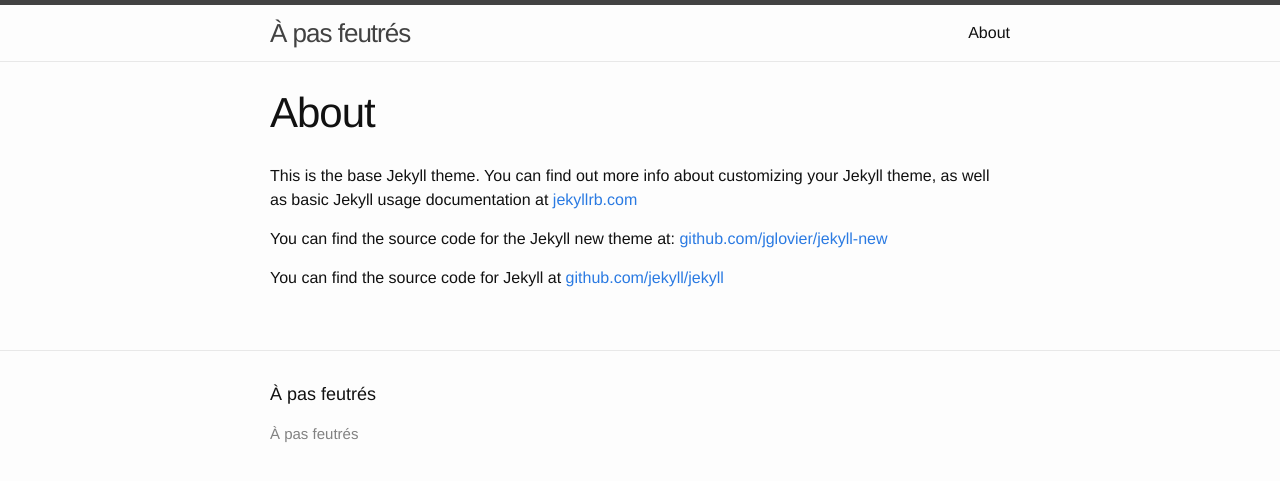
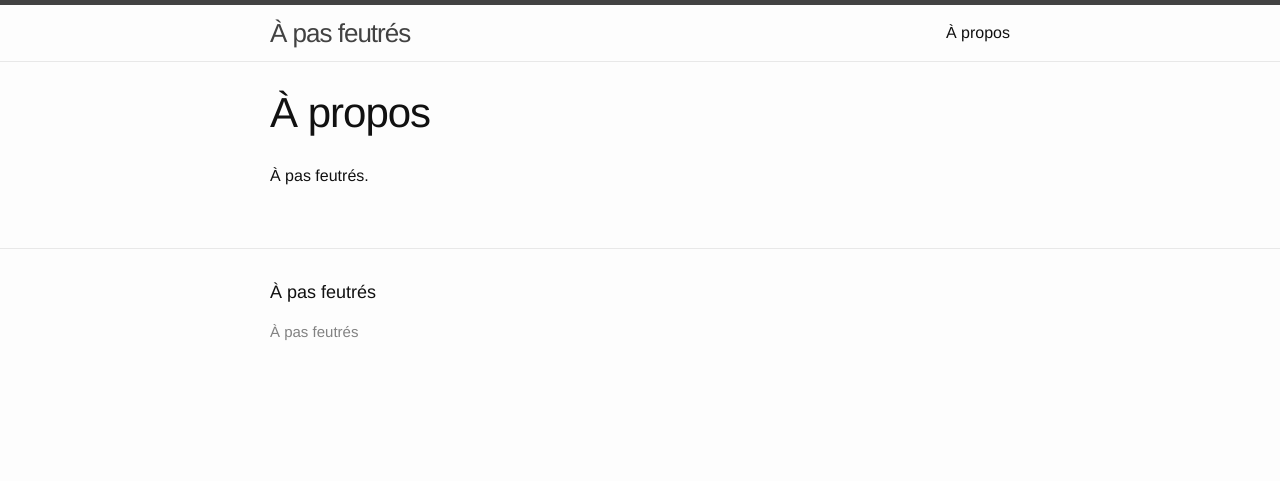
Before and after one commit to apasfeutres/apasfeutres.github.io, a Jekyll site: the page built from about.md, in a window 1280 px wide. Shown: the top 481 px of the page. Built offline with Jekyll 4.4.1, drawn with Linux system fonts in a browser that asks for light colours.

Commit message:
Update about.md
about

```diff
--- a/about.md
+++ b/about.md
@@ -1,11 +1,7 @@
 ---
 layout: page
-title: About
-permalink: /about/
+title: À propos
+permalink: /apropos/
 ---
 
-This is the base Jekyll theme. You can find out more info about customizing your Jekyll theme, as well as basic Jekyll usage documentation at [jekyllrb.com](http://jekyllrb.com/)
-
-You can find the source code for the Jekyll new theme at: [github.com/jglovier/jekyll-new](https://github.com/jglovier/jekyll-new)
-
-You can find the source code for Jekyll at [github.com/jekyll/jekyll](https://github.com/jekyll/jekyll)
+À pas feutrés.
```
